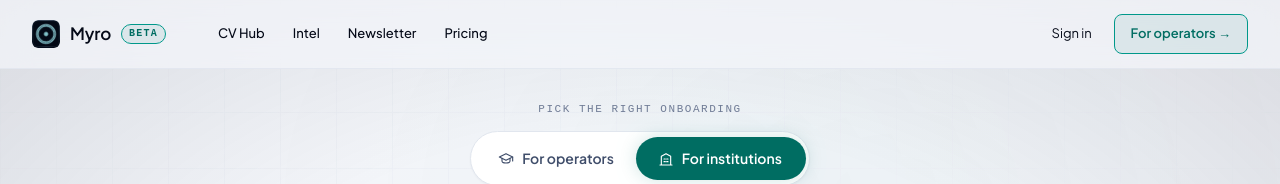
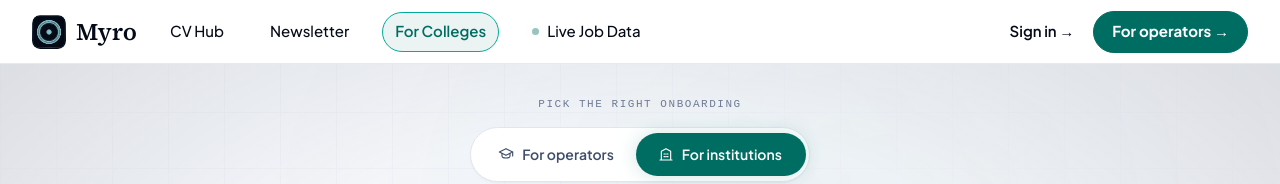
Before and after one commit to shivam07-hub/True_Yodha, a Next.js app in the folder frontend/: page /institutions in a window 1280 px wide. Shown: the top 184 px of the page. Built offline with nearby package versions, Linux system fonts and the light colour scheme; no server answers.

Commit message:
pushing the login pages

```diff
--- a/frontend/app/signup/institutions/enterprise-signup.css
+++ b/frontend/app/signup/institutions/enterprise-signup.css
@@ -43,52 +43,9 @@
 }
 .es-page a { color: inherit; text-decoration: none; }
 
-/* ─── Nav ─────────────────────────────────────────────── */
-.es-nav {
-  position: sticky; top: 0; z-index: 50;
-  backdrop-filter: blur(14px) saturate(140%);
-  -webkit-backdrop-filter: blur(14px) saturate(140%);
-  background: color-mix(in srgb, var(--tm-bg) 72%, transparent);
-  border-bottom: 1px solid var(--tm-border-soft);
-}
-.es-nav-inner {
-  max-width: 1380px; margin: 0 auto; padding: 14px 32px;
-  display: flex; align-items: center; gap: 24px;
-}
-.es-brand {
-  display: flex; align-items: center; gap: 10px;
-  font-weight: 600; font-size: 17px; letter-spacing: -0.01em;
-  color: var(--tm-text);
-}
-.es-brand img { width: 28px; height: 28px; border-radius: 6px; display: block; }
-.es-beta {
-  font-family: var(--tm-font-mono); font-size: 10px; font-weight: 700;
-  letter-spacing: 0.12em; text-transform: uppercase;
-  color: var(--tm-accent);
-  padding: 2px 7px; border-radius: var(--tm-radius-pill);
-  background: var(--tm-accent-wash); border: 1px solid var(--tm-accent-ring);
-  line-height: 1.4;
-}
-.es-nav-links { display: flex; gap: 4px; margin-left: 16px; }
-.es-nav-link {
-  padding: 8px 12px; font-size: 13px; color: var(--tm-text-muted);
-  border-radius: 6px; transition: color 120ms var(--tm-ease), background 120ms var(--tm-ease);
-  font-weight: 500;
-}
-.es-nav-link:hover { color: var(--tm-text); background: var(--tm-accent-wash); }
-.es-nav-right { margin-left: auto; display: flex; align-items: center; gap: 10px; }
-.es-nav-signin { font-size: 13px; color: var(--tm-text-muted); padding: 8px 12px; border-radius: 6px; }
-.es-nav-signin:hover { color: var(--tm-text); }
-.es-nav-cta {
-  font-size: 13px; font-weight: 600;
-  padding: 9px 16px; border-radius: 8px;
-  background: var(--tm-accent-wash);
-  border: 1px solid var(--tm-accent-ring);
-  color: var(--tm-accent);
-  cursor: pointer;
-  transition: background 120ms var(--tm-ease), border-color 120ms var(--tm-ease);
-}
-.es-nav-cta:hover { background: var(--tm-accent-wash); border-color: var(--tm-accent); }
+/* Nav now uses the canonical .tm-public-nav (components/public/top-nav). The
+   old .es-nav* / .es-brand / .es-beta block was removed when /institutions
+   adopted the shared homepage bar — no parallel nav to drift. */
 
 /* ─── Mode switcher ────────────────────── */
 .es-switcher-wrap {
@@ -467,18 +424,15 @@
 @media (max-width: 960px) {
   .es-main { grid-template-columns: 1fr; gap: 36px; padding: 28px 20px 60px; }
   .es-right { position: static; }
-  .es-nav-links { display: none; }
   .es-caps { grid-template-columns: 1fr; }
   .es-steps { grid-template-columns: 1fr; }
   .es-cohort-legend { grid-template-columns: 1fr; }
-  .es-nav-inner { padding: 14px 20px; }
   .es-switcher-wrap { margin-top: 24px; padding: 0 20px; }
 }
 @media (max-width: 560px) {
   .es-form-grid { grid-template-columns: 1fr; }
   .es-form-card { padding: 24px 20px; }
   .es-sso-row { grid-template-columns: 1fr; }
-  .es-nav-cta { display: none; }
   .es-headline { font-size: 30px; }
   .es-intel-stats { grid-template-columns: 1fr; gap: 14px; }
   .es-stat-num { font-size: 26px; }
--- a/frontend/app/signup/institutions/enterprise-signup.tsx
+++ b/frontend/app/signup/institutions/enterprise-signup.tsx
@@ -1,9 +1,9 @@
 "use client"
 
 import { useCallback, useEffect, useLayoutEffect, useRef, useState } from "react"
-import Image from "next/image"
 import Link from "next/link"
 import { useNextPath } from "@/components/auth/auth-page-shell"
+import { PublicTopNav } from "@/components/public/top-nav"
 import { OperatorPane } from "./operator-pane"
 import { InstitutionPane } from "./institution-pane"
 import "./enterprise-signup.css"
@@ -60,31 +60,22 @@ export function EnterpriseSignup({ initialMode = "operators" }: { initialMode?:
 
   return (
     <div className="es-page">
-      <nav className="es-nav" aria-label="Primary">
-        <div className="es-nav-inner">
-          <Link href="/" className="es-brand">
-            <Image src="/brand/aperture-m.png" alt="" width={28} height={28} />
-            <span>Myro</span>
-            <span className="es-beta" title="Beta — things may still change">beta</span>
-          </Link>
-          <div className="es-nav-links">
-            <Link className="es-nav-link" href="/cv">CV Hub</Link>
-            <Link className="es-nav-link" href="/intel">Intel</Link>
-            <Link className="es-nav-link" href="/newsletter">Newsletter</Link>
-            <Link className="es-nav-link" href="/pricing">Pricing</Link>
-          </div>
-          <div className="es-nav-right">
-            <Link className="es-nav-signin" href="/login">Sign in</Link>
+      {/* Canonical public nav — identical to the homepage bar. Clicking "For
+          Colleges" no longer swaps the whole menu; only the right CTA changes to
+          the operators↔institutions mode toggle (authSlot). */}
+      <PublicTopNav
+        active={mode === "institutions" ? "institutions" : undefined}
+        showSignIn
+        authSlot={
           <button
-              className="es-nav-cta"
             type="button"
+            className="tm-public-nav-signup"
             onClick={() => select(mode === "operators" ? "institutions" : "operators")}
           >
             {mode === "operators" ? "For institutions →" : "For operators →"}
           </button>
-          </div>
-        </div>
-      </nav>
+        }
+      />
 
       <div className="es-switcher-wrap">
         <div className="es-switcher-eyebrow">Pick the right onboarding</div>
--- a/frontend/components/dashboard/dashboard.tsx
+++ b/frontend/components/dashboard/dashboard.tsx
@@ -6,7 +6,6 @@ import { useViewport } from "@/mobile"
 import { RefreshMatchesButton } from "@/components/jobs/RefreshMatchesButton"
 import { openRefreshGate } from "@/store/refreshGateStore"
 import { Button } from "@/components/ui/button"
-import { IntelStrip } from "./intel-strip"
 import { MobileFeed } from "./mobile-feed"
 import { DesktopGrid } from "./desktop-grid"
 import {
@@ -66,8 +65,6 @@ export function Dashboard(props: DashboardProps) {
 
   return (
     <div className="db" id="browse">
-      <IntelStrip token={props.token} />
-
       <div className="db-head">
         <div className="db-segments" role="tablist" aria-label="Filter matches">
           {SEGMENTS.map((s) => (
--- a/frontend/components/public/intel-pane.css
+++ b/frontend/components/public/intel-pane.css
@@ -1120,7 +1120,7 @@
 .tm-intel-commons {
   margin: 56px 0 24px;
   display: grid;
-  grid-template-columns: 280px repeat(4, 1fr);
+  grid-template-columns: 280px repeat(2, 1fr);
   gap: 32px;
   padding: 32px 0 0;
   border-top: 1px solid var(--tm-border-soft);
--- a/frontend/components/public/intel/intel-commons.tsx
+++ b/frontend/components/public/intel/intel-commons.tsx
@@ -1,14 +1,13 @@
 "use client"
 
 const GITHUB_URL = "https://github.com/shivam07-hub/True_Yodha"
-const ANALYTICS_URL = "/api/jobs/analytics"
 
 export function IntelCommons() {
   return (
     <section className="tm-intel-commons" aria-label="Open data commons">
       <div className="tm-intel-commons-head">
         <h3>Open by default.</h3>
-        <p>Code, data endpoints, and the LLM chain — public.</p>
+        <p>The LLM chain and license — public.</p>
       </div>
 
       <div className="tm-intel-commons-col">
@@ -31,36 +30,6 @@ export function IntelCommons() {
       </div>
 
       <div className="tm-intel-commons-col">
-        <h4>Code</h4>
-        <div className="tm-intel-commons-item">
-          <span className="tm-intel-commons-k">shivam07-hub/True_Yodha</span>
-          <span className="tm-intel-commons-v">FastAPI · Next.js · MIT</span>
-        </div>
-        <div className="tm-intel-commons-item">
-          <span className="tm-intel-commons-k">branch · Develop</span>
-          <span className="tm-intel-commons-v">live · Railway + Vercel</span>
-        </div>
-        <a href={GITHUB_URL} target="_blank" rel="noreferrer" className="tm-intel-commons-link">
-          GitHub →
-        </a>
-      </div>
-
-      <div className="tm-intel-commons-col">
-        <h4>Data</h4>
-        <div className="tm-intel-commons-item">
-          <span className="tm-intel-commons-k">Supabase · Postgres</span>
-          <span className="tm-intel-commons-v">live mirror · weekly batch</span>
-        </div>
-        <div className="tm-intel-commons-item">
-          <span className="tm-intel-commons-k">GET /jobs/analytics</span>
-          <span className="tm-intel-commons-v">public JSON · no auth</span>
-        </div>
-        <a href={ANALYTICS_URL} target="_blank" rel="noreferrer" className="tm-intel-commons-link">
-          Hit the endpoint →
-        </a>
-      </div>
-
-      <div className="tm-intel-commons-col">
         <h4>License</h4>
         <div className="tm-intel-commons-item">
           <span className="tm-intel-commons-k">MIT</span>
--- a/frontend/components/public/public-footer.tsx
+++ b/frontend/components/public/public-footer.tsx
@@ -24,9 +24,8 @@ const FOOTER_COLS = [
   {
     title: "Legal",
     links: [
-      { label: "Privacy Policy",       href: "/privacy"        },
-      { label: "Terms of Use",         href: "/terms"          },
-      { label: "Cancellation & Refunds", href: "/terms#payments" },
+      { label: "Privacy Policy", href: "/privacy" },
+      { label: "Terms of Use",   href: "/terms"   },
     ],
   },
 ]
--- a/frontend/components/public/top-nav.tsx
+++ b/frontend/components/public/top-nav.tsx
@@ -1,7 +1,7 @@
 "use client"
 
 import Link from "next/link"
-import { useEffect, useState } from "react"
+import { useEffect, useState, type ReactNode } from "react"
 import { FileText, Mail, GraduationCap } from "lucide-react"
 import { MyroLogo } from "@/components/myro-logo"
 import { getAccessToken } from "@/lib/session"
@@ -13,6 +13,13 @@ export type PublicNavPage = "intel" | "newsletter" | "about" | "privacy" | "sign
 interface PublicTopNavProps {
   active?: PublicNavPage
   showSignIn?: boolean
+  /**
+   * Replaces the right-side primary CTA (Sign up / Go to app) with a custom
+   * node. Sole sanctioned per-surface variation in the public nav — /institutions
+   * passes its operators↔institutions mode toggle here so the rest of the bar
+   * stays byte-identical to the homepage (no parallel nav).
+   */
+  authSlot?: ReactNode
 }
 
 const STATIC_NAV_ITEMS: {
@@ -34,7 +41,7 @@ function formatTodayShort(): string {
   return new Date().toLocaleDateString("en-IN", { day: "numeric", month: "short" })
 }
 
-export function PublicTopNav({ active, showSignIn }: PublicTopNavProps) {
+export function PublicTopNav({ active, showSignIn, authSlot }: PublicTopNavProps) {
   const [isAuthed, setIsAuthed] = useState(false)
   const signup = useSignupGate()
 
@@ -89,6 +96,8 @@ export function PublicTopNav({ active, showSignIn }: PublicTopNavProps) {
             Sign in →
           </Link>
         )}
+        {authSlot ?? (
+          <>
             {!isAuthed && (
               <Link
                 href="/signup"
@@ -107,6 +116,8 @@ export function PublicTopNav({ active, showSignIn }: PublicTopNavProps) {
                 Go to app →
               </Link>
             )}
+          </>
+        )}
       </div>
     </nav>
   )
```
Also changed, not shown: frontend/components/cv/pipeline/workspace-pipeline.tsx (+5 -31 lines), frontend/components/dashboard/dashboard.css (+0 -23 lines), frontend/components/dashboard/intel-strip.tsx (deleted, +0 -63 lines). Lines whose indentation alone changed are shown as unchanged.
